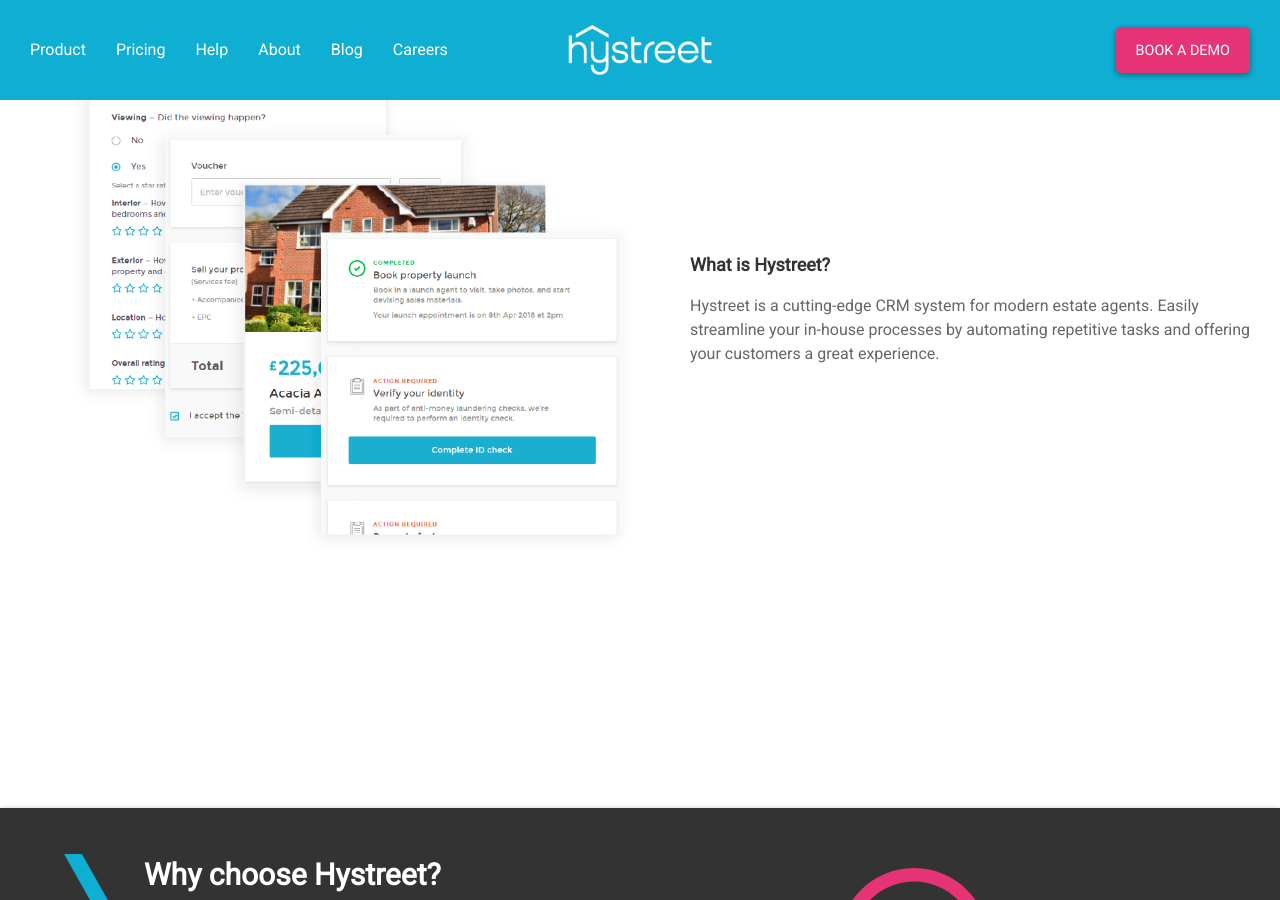
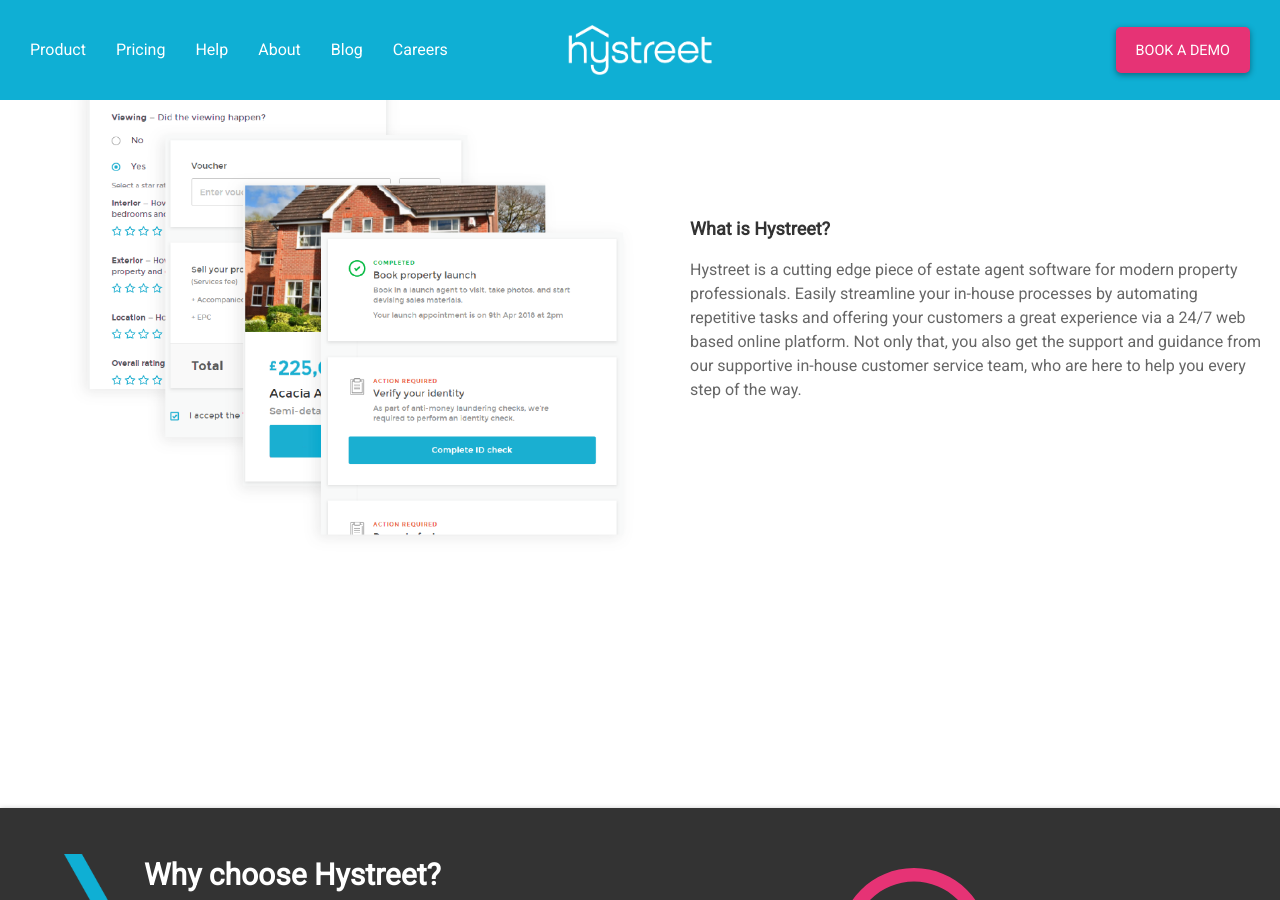
Before and after one commit to hidr/hystreet-marketing-live, a Jekyll site: the page built from index.html, in a window 1280 px wide and 900 px high, scrolled down 1080 px. Built offline with Jekyll 4.4.1, drawn with Linux system fonts in a browser that asks for light colours.

Commit message:
Updating content and meta data with semantically related keywords

```diff
--- a/index.html
+++ b/index.html
@@ -1,11 +1,11 @@
 ---
-title: Estate Agent Software | Hystreet
-description: Hystreet is a CRM software for estate agents, enabling you to offer an online service.
+title: Estate Agent Software | Web Based CRM | Hystreet
+description: Hystreet is a cutting edge piece of estate agent software for modern property professionals. Provide a 24/7 web based platform for your customers.
 layout: default
 ---
 <div class="full hero">
   <div class="trial-sticker">
-    <p>Three month free trial!</p>
+    <p>Six Week free trial!</p>
   </div>
   <img class="hp-screen-animation" style="display: none;" src="/images/homepage-screen-use.gif" alt="Hystreet in action">
   <div class="hero-content">
@@ -27,7 +27,7 @@
         What is Hystreet?
       </h3>
       <p>
-        Hystreet is a cutting-edge CRM system for modern estate agents. Easily streamline your in-house processes by automating repetitive tasks and offering your customers a great experience.
+        Hystreet is a cutting edge piece of estate agent software for modern property professionals. Easily streamline your in-house processes by automating repetitive tasks and offering your customers a great experience via a 24/7 web based online platform. Not only that, you also get the support and guidance from our supportive in-house customer service team, who are here to help you every step of the way.
       </p>
     </div>
   </div>
--- a/pricing/index.html
+++ b/pricing/index.html
@@ -1,7 +1,7 @@
 ---
 layout: default
-title: Pricing
-description: Choose the right pricing plan for your business.
+title: Pricing | Web Based Estate Agency Software Packages | Hystreet
+description: Choose the right pricing plan for your estate agency. Hystreet's online, web based software packages have options to suit any business.
 ---
 
 {% comment %} NOTE: when updating, make sure to check mobile data is updated {% endcomment %}
--- a/support/index.html
+++ b/support/index.html
@@ -1,7 +1,7 @@
 ---
 layout: default
-title: Help & Support
-description: Got a question about our system? Have a suggestion? Let us know what you need and we will point you in the right direction.
+title: Support | Web Based Estate Agency Software Packages | Hystreet
+description: Hystreet's supportive customer service team is always here to ensure you are providing the best online service possible to your customers.
 section_id: home
 
 ---
```
Also changed, not shown: product/index.html (+5 -5 lines).
